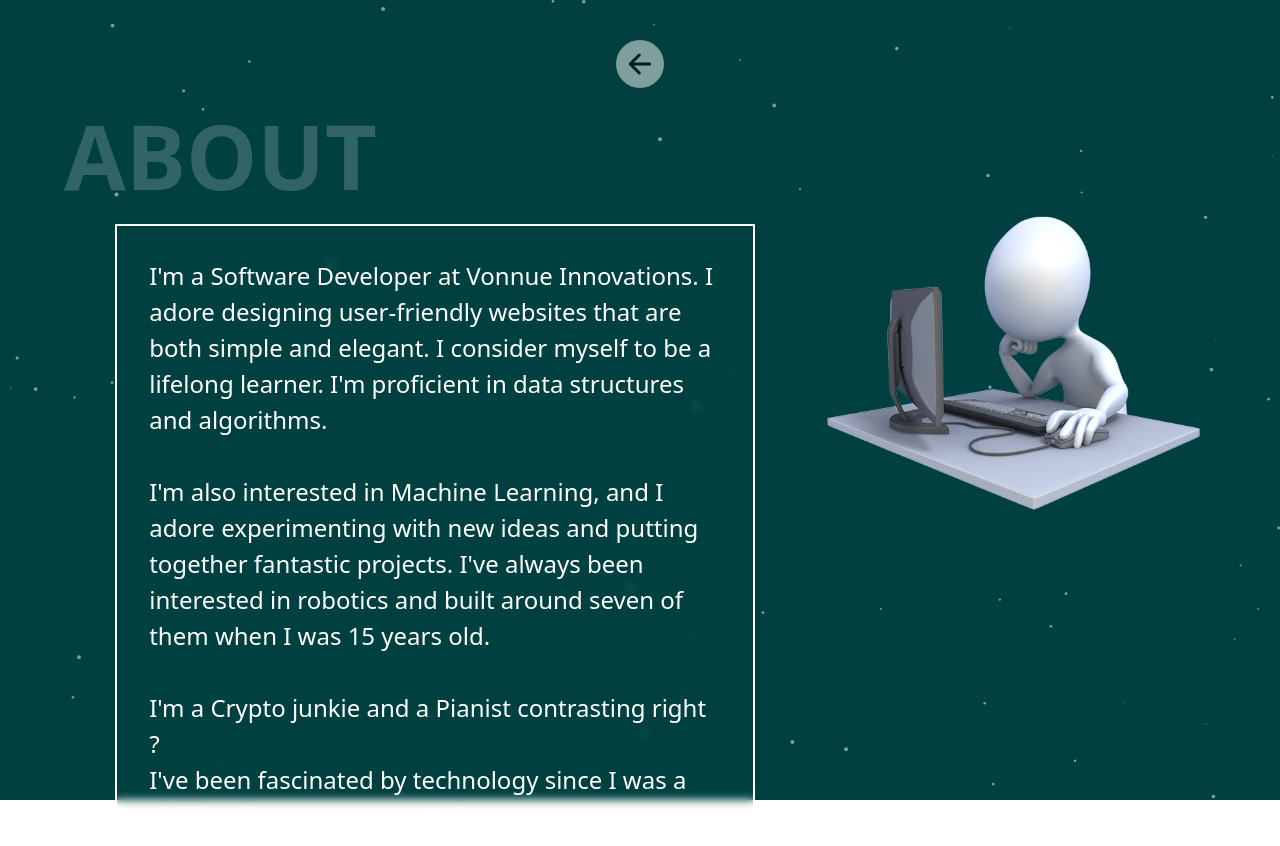
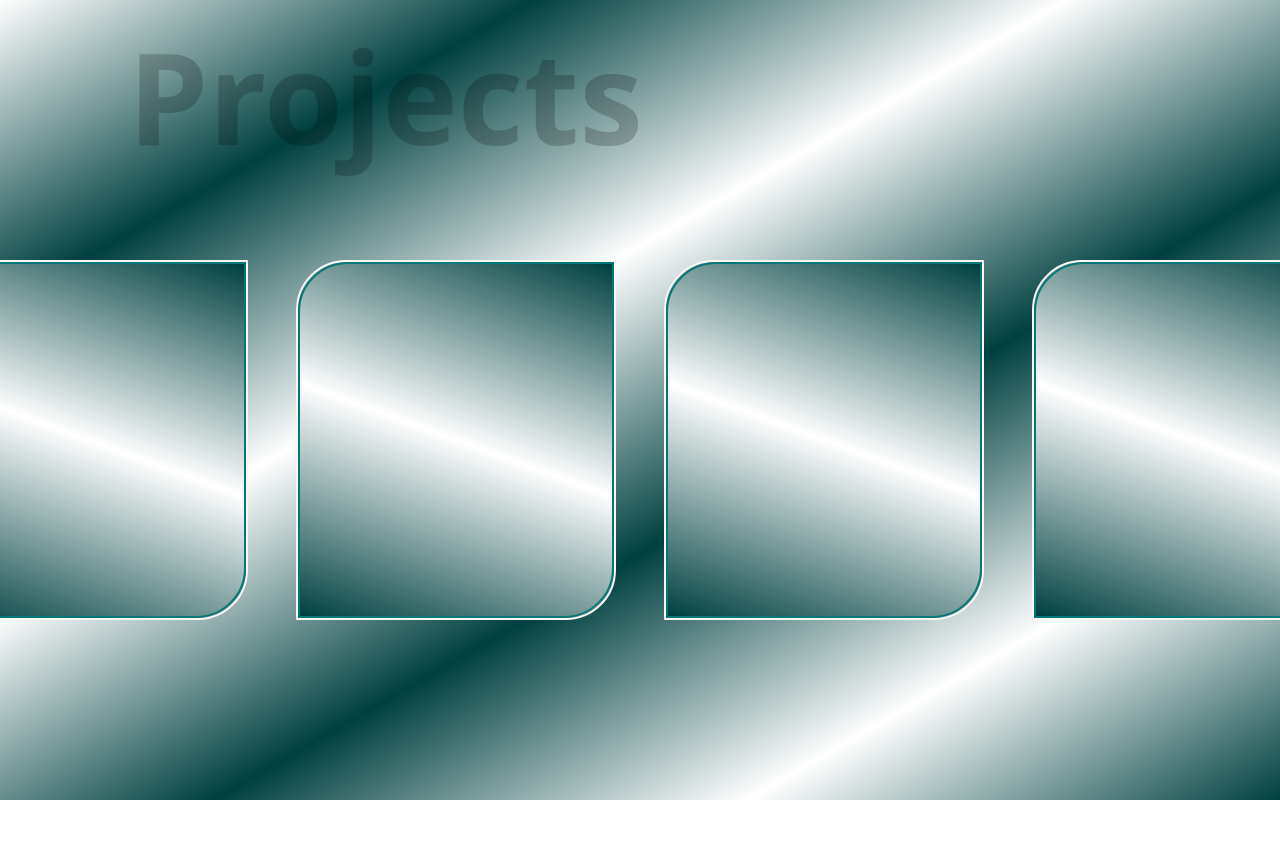
Before and after one commit to marymetilda/Portfolio, a React (Create React App) app: page / in a window 1280 px wide. Shown: the top 846 px of the page. After the commit the page ends 800 px from the top, so only its background shows below. Built offline with nearby package versions, Linux system fonts and the light colour scheme.

Commit message:
feat: projects

```diff
--- a/package.json
+++ b/package.json
@@ -3,6 +3,7 @@
   "version": "0.1.0",
   "private": true,
   "dependencies": {
+    "@babel/plugin-proposal-private-property-in-object": "^7.21.11",
     "@testing-library/jest-dom": "^5.16.5",
     "@testing-library/react": "^13.4.0",
     "@testing-library/user-event": "^13.5.0",
--- a/src/App.css
+++ /dev/null
@@ -1,38 +0,0 @@
-.App {
-  text-align: center;
-}
-
-.App-logo {
-  height: 40vmin;
-  pointer-events: none;
-}
-
-@media (prefers-reduced-motion: no-preference) {
-  .App-logo {
-    animation: App-logo-spin infinite 20s linear;
-  }
-}
-
-.App-header {
-  background-color: #282c34;
-  min-height: 100vh;
-  display: flex;
-  flex-direction: column;
-  align-items: center;
-  justify-content: center;
-  font-size: calc(10px + 2vmin);
-  color: white;
-}
-
-.App-link {
-  color: #61dafb;
-}
-
-@keyframes App-logo-spin {
-  from {
-    transform: rotate(0deg);
-  }
-  to {
-    transform: rotate(360deg);
-  }
-}
--- a/src/App.tsx
+++ b/src/App.tsx
@@ -1,18 +1,21 @@
 import React from "react";
-import BackButton from "./components/BackButton";
-import "./App.css";
-import About from "./pages/About";
-import Particle from "./components/Particle";
-import WhiteBgCard from "./components/WhiteBgCard";
-import Skills from "./pages/Skills";
+// import BackButton from "./components/BackButton";
+// import About from "./pages/About";
+// import Particle from "./components/Particle";
+// import WhiteBgCard from "./components/WhiteBgCard";
+// import Skills from "./pages/Skills";
+// import FlipingCard from "./components/FlipingCard";
+import Projects from "./pages/Projects";
 
 function App() {
   return (
     <div>
       {/* <BackButton /> */}
-      <About />
+      {/* <About /> */}
       {/* <WhiteBgCard /> */}
       {/* <Skills /> */}
+      {/* <FlipingCard /> */}
+      <Projects />
     </div>
   );
 }
--- /dev/null
+++ b/src/components/FlipingCard.tsx
@@ -0,0 +1,26 @@
+import React, { ReactNode } from "react";
+
+interface FlipingCardProps {
+  backSideChildren?: ReactNode;
+  frontSideChildren?: ReactNode;
+}
+
+function FlipingCard({
+  backSideChildren,
+  frontSideChildren,
+}: FlipingCardProps) {
+  return (
+    <div className="bg-transparent cursor-pointer group perspective w-fit h-fit">
+      <div className="relative preserve-3d group-hover:my-rotate-y-180 w-[20rem] h-[45vh] duration-1000 bg-linear-blue-white border-2 border-solid border-white-1 rounded-tl-[50px] rounded-br-[50px]">
+        <div className="absolute backface-hidden border-2 border-[#057777] w-full h-full rounded-tl-[50px] rounded-br-[50px] bg-linear-blue overflow-hidden">
+          {frontSideChildren}
+        </div>
+        <div className="absolute my-rotate-y-180 backface-hidden w-full h-full bg-gray-100 overflow-hidden">
+          {backSideChildren}
+        </div>
+      </div>
+    </div>
+  );
+}
+
+export default FlipingCard;
--- /dev/null
+++ b/src/pages/Projects.tsx
@@ -0,0 +1,21 @@
+import React from "react";
+
+import FlipingCard from "../components/FlipingCard";
+
+function Projects() {
+  return (
+    <div className="w-screen h-screen flex items-center justify-center gap-12 pt-20 bg-linear-blue-white-mix overflow-hidden">
+      <FlipingCard />
+      <FlipingCard />
+      <FlipingCard />
+      <FlipingCard />
+      <FlipingCard />
+      <FlipingCard />
+      <div className="fixed top-0 left-[10vw] text-black text-opacity-20 text-[10vw] font-bold">
+        Projects
+      </div>
+    </div>
+  );
+}
+
+export default Projects;
--- a/tailwind.config.js
+++ b/tailwind.config.js
@@ -1,4 +1,6 @@
 /** @type {import('tailwindcss').Config} */
+const plugin = require("tailwindcss/plugin");
+
 module.exports = {
   content: ["./src/**/*.{js,jsx,ts,tsx}"],
   theme: {
@@ -6,6 +8,10 @@ module.exports = {
       backgroundImage: {
         "linear-blue":
           "linear-gradient(200deg, #004040 0%, #ffffff 50%, #004040 100%)",
+        "linear-blue-white":
+          "linear-gradient(200deg, #ffffff 0%, #004040 50%, #ffffff 100%)",
+          "linear-blue-white-mix":
+          "linear-gradient(150deg, #ffffff 0%, #004040 20%, #ffffff 40%, #004040 60%, #ffffff 80%, #004040 100%)",
       },
       boxShadow: {
         "3xl": "0 35px 60px -15px rgba(0, 0, 0, 0.3)",
@@ -35,5 +41,22 @@ module.exports = {
       },
     },
   },
-  plugins: [],
+  plugins: [
+    plugin(function ({ addUtilities }) {
+      addUtilities({
+        ".my-rotate-y-180": {
+          transform: "rotateY(180deg)",
+        },
+        ".preserve-3d": {
+          transformStyle: "preserve-3d",
+        },
+        ".perspective": {
+          perspective: "1000px",
+        },
+        ".backface-hidden": {
+          "backface-visibility": "hidden",
+        },
+      });
+    }),
+  ],
 };
```
Also changed, not shown: 1 other file (tests, documents, lock files or other folders).
